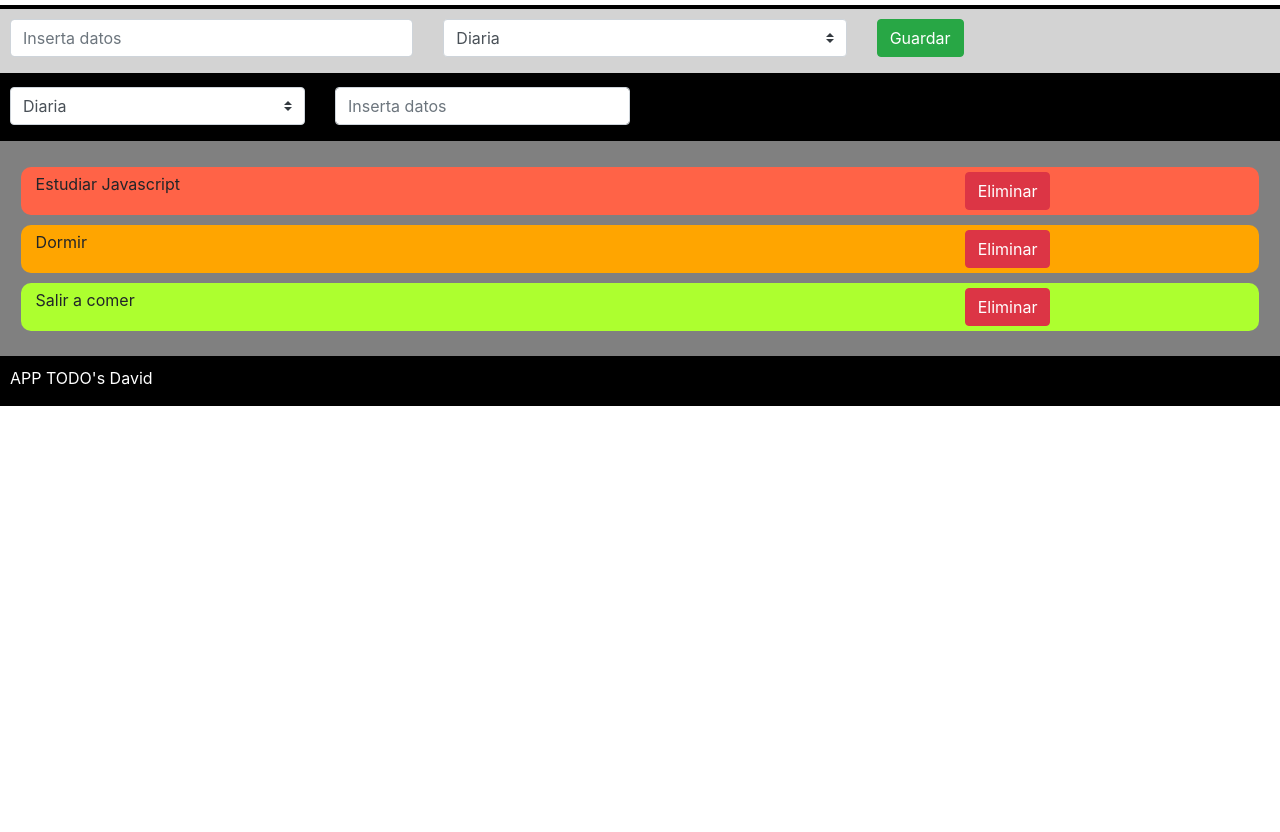
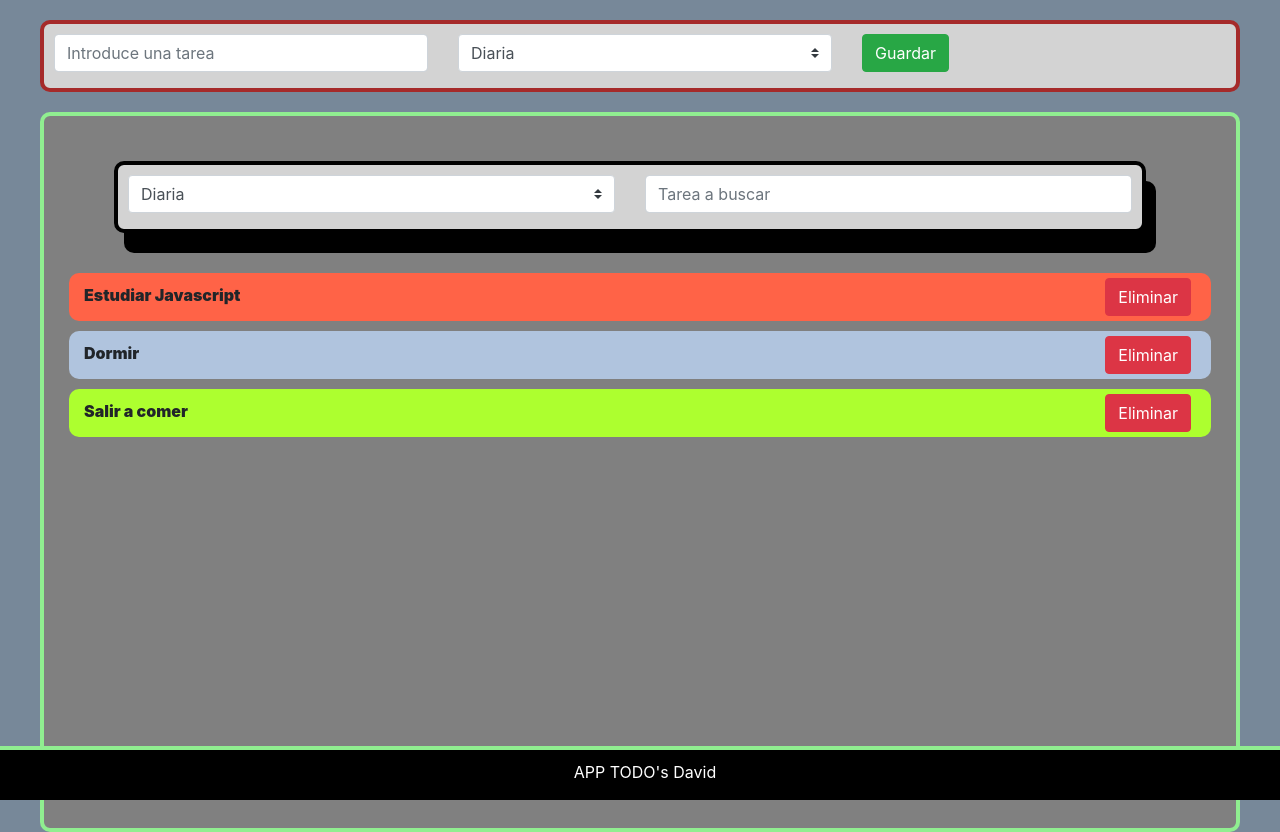
Before and after one commit to Sifu1982/TODOs, a plain HTML site: page index.html in a window 1280 px wide. Before the commit the page ends 800 px from the top, so only its background shows below. Drawn offline with nearby package versions, Linux system fonts and the light colour scheme.

Commit message:
Maquetación terminada

```diff
--- a/css/style.css
+++ b/css/style.css
@@ -1,12 +1,17 @@
-/*Header*/
+body {
+    padding: 0px 40px;
+    background-color: lightslategrey;
+}
 
-/* Fondo gris primer article */
+/*header*/
 
-header section article:first-child {
+header section article {
     background-color: lightgrey;
-    border-top: 4px solid black;
-    margin-top: 5px;
+    border: 4px solid brown;
     padding: 10px 0 0 10px;
+    position: relative;
+    top: 20px;
+    border-radius: 10px;
 }
 
 /* Botón guardar en mobile design*/
@@ -16,21 +21,34 @@ header section article:first-child {
         margin-top: 25px;
         margin-bottom: 25px;
     }
+    header section article {
+        padding-right: 10px;
+    }
 }
 
-/* Fondo negro segundo article*/
-
-header section article:last-child {
-    background-color: black;
-    border-top: 4px solid black;
-    padding: 10px 0 0 10px;
-}
+/*fin header*/
 
 /*Main*/
 
+/* Tarea / Tarea a buscar en mobile design */
+
+@media(max-width: 768px) {
+    main section article:first-child div div.col-12 {
+        margin-bottom: 20px;
+    }
+    main section article:first-child div div:last-child.col-12 {
+        margin-bottom: 0px;
+    }
+}
+
 main {
     background-color: grey;
-    padding: 2%;
+    padding: 30px;
+    height: 90vh;
+    border: 4px solid lightgreen;
+    position: relative;
+    top: 40px;
+    border-radius: 10px;
 }
 
 /*sections*/
@@ -47,8 +65,15 @@ main section article {
 }
 
 main section article:first-child {
-    margin-top: 0;
-    background-color: tomato;
+    background-color: black;
+    border: 4px solid black;
+    padding: 10px 10px 0 10px;
+    background-color: lightgrey;
+    position: relative;
+    left: -10px;
+    margin: 40px;
+    margin-top: 15px;
+    box-shadow: 10px 20px black;
 }
 
 main section article:last-child {
@@ -56,13 +81,56 @@ main section article:last-child {
 }
 
 main section article:nth-child(2) {
-    background-color: orange;
+    background-color: tomato;
 }
 
-/* Footer */
+main section article:nth-child(3) {
+    background-color: lightsteelblue;
+}
+
+main section article div p {
+    display: block;
+    position: relative;
+    top: 5px;
+    font-weight: 900;
+}
+
+/* Boton Eliminar */
+
+main section article div button.btn {
+    position: absolute;
+    right: 20px;
+    display: block;
+}
+
+/* Sombras de los botones en mobile design */
+
+@media(max-width: 768px) {
+    main section article div button.btn {
+        box-shadow: 5px 10px rgb(209, 146, 156);
+    }
+}
+
+/* Botón Eliminar en mobile design*/
+
+@media(max-width: 768px) {
+    main section article div button.btn {
+        position: relative;
+        left: 10px;
+        margin-bottom: 15px;
+    }
+}
+
+/* fin main */
+
+/* footer */
 
 footer {
     background-color: black;
     color: white;
     padding: 10px 0 0 10px;
+    border-top: 4px solid lightgreen;
+    text-align: center;
 }
+
+/* fin footer */
--- a/index.html
+++ b/index.html
@@ -18,7 +18,7 @@
                 <div class="row">
                     <div class="col-12 col-md-4">
                         <div class="input-group mb-3">
-                            <input type="text" class="form-control" placeholder="Inserta datos">
+                            <input type="text" class="form-control" placeholder="Introduce una tarea">
                         </div>
                     </div>
                     <div class="col-12 col-md-4">
@@ -33,28 +33,28 @@
                     </div>
                 </div>
             </article>
+        </section>
+    </header>
+    <main>
+        <section>
             <article>
                 <div class="row">
-                    <div class="col-3">
+                    <div class="col-12 col-md-6">
                         <select class="custom-select">
                             <option value="1">Diaria</option>
                             <option value="2">Mensual</option>
                             <option value="3">Urgente</option>
                         </select>
                     </div>
-                    <div class="col-3">
+                    <div class="col-12 col-md-6">
                         <div class="input-group mb-3">
-                            <input type="text" class="form-control" placeholder="Inserta datos">
+                            <input type="text" class="form-control" placeholder="Tarea a buscar">
                         </div>
                     </div>
                 </div>
             </article>
-        </section>
-    </header>
-    <main>
-        <section>
             <article class="row">
-                <div class="col-12 col-md-9">
+                <div class="col-12 col-md-10">
                     <p>Estudiar Javascript</p>
                 </div>
                 <div class="col-12 col-md-2">
@@ -62,7 +62,7 @@
                 </div>
             </article>
             <article class="row">
-                <div class="col-12 col-md-9">
+                <div class="col-12 col-md-10">
                     <p>Dormir</p>
                 </div>
                 <div class="col-12 col-md-2">
@@ -70,7 +70,7 @@
                 </div>
             </article>
             <article class="row">
-                <div class="col-12 col-md-9">
+                <div class="col-12 col-md-10">
                     <p>Salir a comer</p>
                 </div>
                 <div class="col-12 col-md-2">
@@ -79,7 +79,7 @@
             </article>
         </section>
     </main>
-    <footer class="row">
+    <footer class="fixed-bottom">
         <section class="col-12">
             <p>APP TODO's David</p>
         </section>
```
